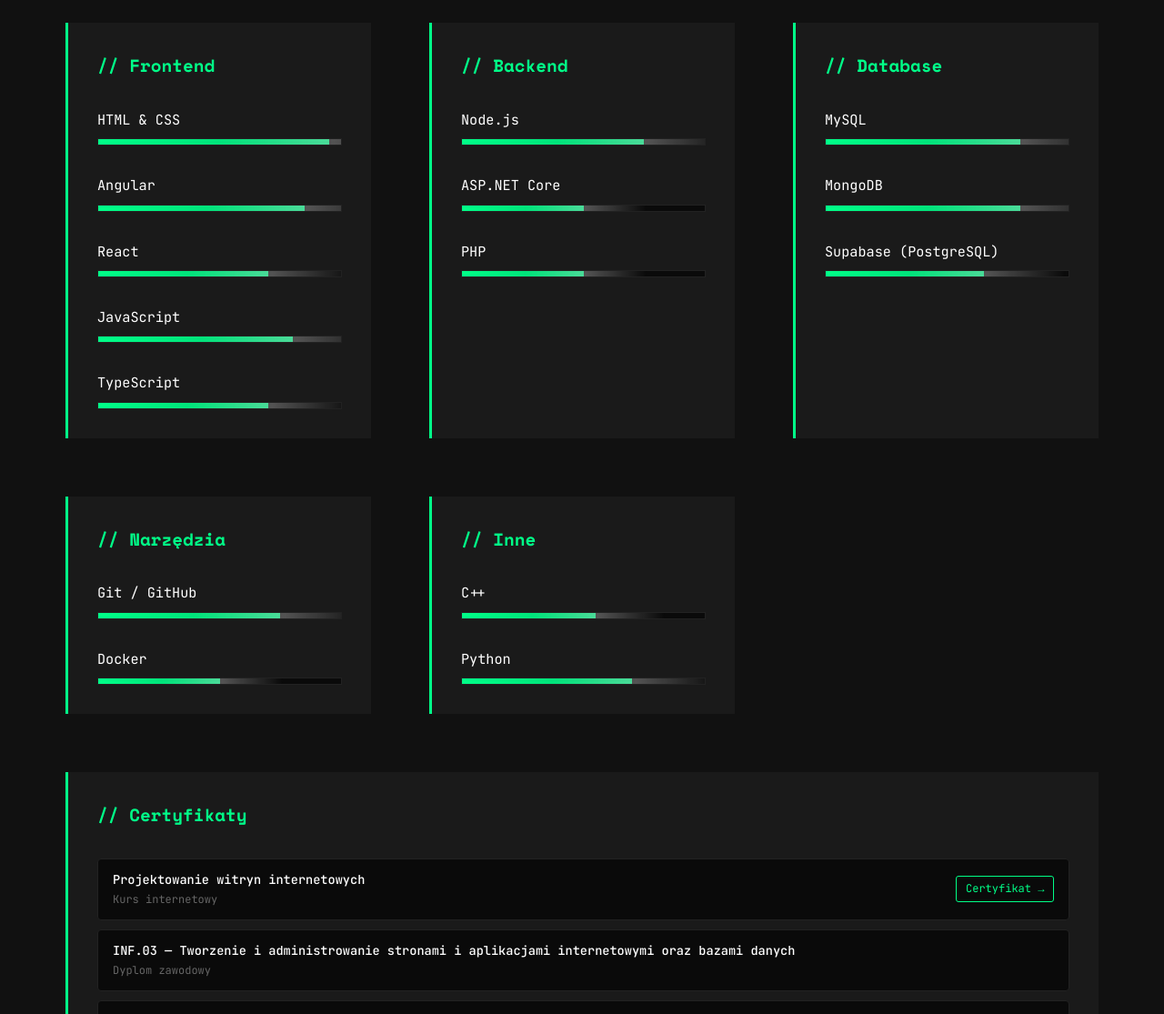
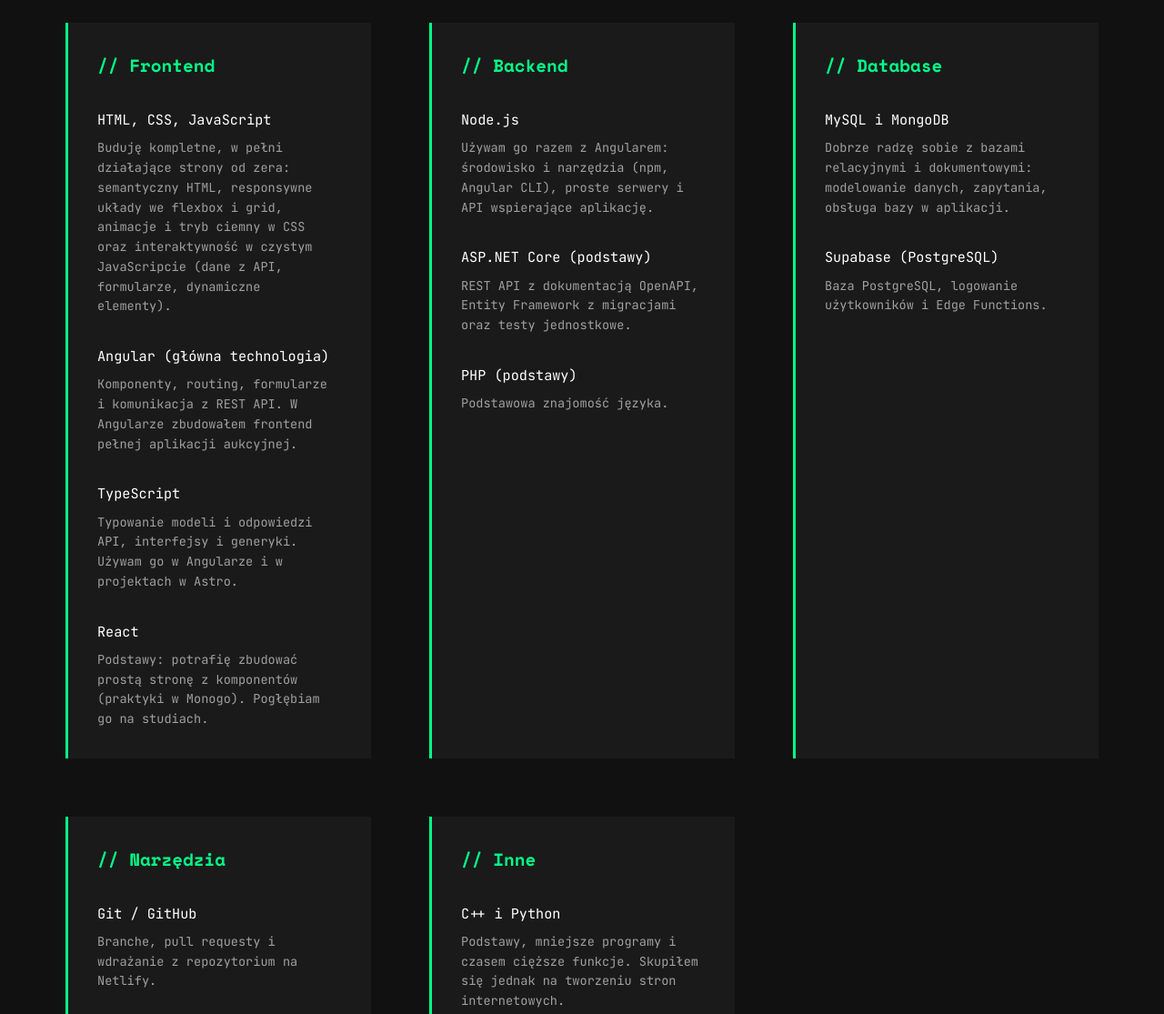
Before and after one commit to KacperRogos/Portfolio, a plain HTML site: page index.html in a window 1280 px wide. Shown: the part 4900-6015 px from the top of the page at 91% size. Drawn offline with nearby package versions, Linux system fonts and the light colour scheme.

Commit message:
new stach tech

```diff
--- a/index.html
+++ b/index.html
@@ -21,7 +21,7 @@
                 <li><a href="#projects" class="nav-link">projekty</a></li>
                 <li><a href="#skills" class="nav-link">stack</a></li>
                 <li><a href="#contact" class="nav-link">kontakt</a></li>
-                <li><a href="assets/Kacper_Rogos_CV.pdf" class="nav-link" target="_blank" rel="noopener">cv</a></li>
+                <li><a href="KacperRogos.pdf" class="nav-link" target="_blank" rel="noopener">cv</a></li>
             </ul>
             <button class="theme-toggle" id="themeToggle" aria-label="Toggle theme">
                 <span class="theme-icon">◐</span>
@@ -53,7 +53,7 @@
                 <div class="hero-cta">
                     <a href="#projects" class="btn btn-primary">Zobacz_projekty</a>
                     <a href="#contact" class="btn btn-secondary">Kontakt</a>
-                    <a href="assets/Kacper_Rogos_CV.pdf" class="btn btn-secondary" target="_blank" rel="noopener">Pobierz_CV</a>
+                    <a href="KacperRogos.pdf" class="btn btn-secondary" target="_blank" rel="noopener">Pobierz_CV</a>
                 </div>
 
             </div>
@@ -327,35 +327,21 @@
                 <div class="skills-category">
                     <h3 class="category-title">// Frontend</h3>
                     <div class="skills-list">
-                        <div class="skill-item skill-advanced">
-                            <span class="skill-name">HTML & CSS</span>
-                            <div class="skill-bar">
-                                <div class="skill-progress" style="--progress: 95%"></div>
-                            </div>
+                        <div class="skill-item">
+                            <span class="skill-name">HTML, CSS, JavaScript</span>
+                            <p class="skill-desc">Buduję kompletne, w pełni działające strony od zera: semantyczny HTML, responsywne układy we flexbox i grid, animacje i tryb ciemny w CSS oraz interaktywność w czystym JavaScripcie (dane z API, formularze, dynamiczne elementy).</p>
                         </div>
-                        <div class="skill-item skill-advanced">
-                            <span class="skill-name">Angular</span>
-                            <div class="skill-bar">
-                                <div class="skill-progress" style="--progress: 85%"></div>
-                            </div>
+                        <div class="skill-item">
+                            <span class="skill-name">Angular (główna technologia)</span>
+                            <p class="skill-desc">Komponenty, routing, formularze i komunikacja z REST API. W Angularze zbudowałem frontend pełnej aplikacji aukcyjnej.</p>
                         </div>
-                        <div class="skill-item skill-intermediate">
+                        <div class="skill-item">
+                            <span class="skill-name">TypeScript</span>
+                            <p class="skill-desc">Typowanie modeli i odpowiedzi API, interfejsy i generyki. Używam go w Angularze i w projektach w Astro.</p>
+                        </div>
+                        <div class="skill-item">
                             <span class="skill-name">React</span>
-                            <div class="skill-bar">
-                                <div class="skill-progress" style="--progress: 70%"></div>
-                            </div>
-                        </div>
-                        <div class="skill-item skill-advanced">
-                            <span class="skill-name">JavaScript</span>
-                            <div class="skill-bar">
-                                <div class="skill-progress" style="--progress: 80%"></div>
-                            </div>
-                        </div>
-                        <div class="skill-item skill-intermediate">
-                            <span class="skill-name">TypeScript</span>
-                            <div class="skill-bar">
-                                <div class="skill-progress" style="--progress: 70%"></div>
-                            </div>
+                            <p class="skill-desc">Podstawy: potrafię zbudować prostą stronę z komponentów (praktyki w Monogo). Pogłębiam go na studiach.</p>
                         </div>
                     </div>
                 </div>
@@ -363,23 +349,17 @@
                 <div class="skills-category">
                     <h3 class="category-title">// Backend</h3>
                     <div class="skills-list">
-                        <div class="skill-item skill-intermediate">
+                        <div class="skill-item">
                             <span class="skill-name">Node.js</span>
-                            <div class="skill-bar">
-                                <div class="skill-progress" style="--progress: 75%"></div>
-                            </div>
+                            <p class="skill-desc">Używam go razem z Angularem: środowisko i narzędzia (npm, Angular CLI), proste serwery i API wspierające aplikację.</p>
                         </div>
-                        <div class="skill-item skill-basic">
-                            <span class="skill-name">ASP.NET Core</span>
-                            <div class="skill-bar">
-                                <div class="skill-progress" style="--progress: 50%"></div>
-                            </div>
+                        <div class="skill-item">
+                            <span class="skill-name">ASP.NET Core (podstawy)</span>
+                            <p class="skill-desc">REST API z dokumentacją OpenAPI, Entity Framework z migracjami oraz testy jednostkowe.</p>
                         </div>
-                        <div class="skill-item skill-basic">
-                            <span class="skill-name">PHP</span>
-                            <div class="skill-bar">
-                                <div class="skill-progress" style="--progress: 50%"></div>
-                            </div>
+                        <div class="skill-item">
+                            <span class="skill-name">PHP (podstawy)</span>
+                            <p class="skill-desc">Podstawowa znajomość języka.</p>
                         </div>
                     </div>
                 </div>
@@ -387,23 +367,13 @@
                 <div class="skills-category">
                     <h3 class="category-title">// Database</h3>
                     <div class="skills-list">
-                        <div class="skill-item skill-advanced">
-                            <span class="skill-name">MySQL</span>
-                            <div class="skill-bar">
-                                <div class="skill-progress" style="--progress: 80%"></div>
-                            </div>
+                        <div class="skill-item">
+                            <span class="skill-name">MySQL i MongoDB</span>
+                            <p class="skill-desc">Dobrze radzę sobie z bazami relacyjnymi i dokumentowymi: modelowanie danych, zapytania, obsługa bazy w aplikacji.</p>
                         </div>
-                        <div class="skill-item skill-advanced">
-                            <span class="skill-name">MongoDB</span>
-                            <div class="skill-bar">
-                                <div class="skill-progress" style="--progress: 80%"></div>
-                            </div>
-                        </div>
-                        <div class="skill-item skill-intermediate">
+                        <div class="skill-item">
                             <span class="skill-name">Supabase (PostgreSQL)</span>
-                            <div class="skill-bar">
-                                <div class="skill-progress" style="--progress: 65%"></div>
-                            </div>
+                            <p class="skill-desc">Baza PostgreSQL, logowanie użytkowników i Edge Functions.</p>
                         </div>
                     </div>
                 </div>
@@ -411,17 +381,13 @@
                 <div class="skills-category">
                     <h3 class="category-title">// Narzędzia</h3>
                     <div class="skills-list">
-                        <div class="skill-item skill-intermediate">
+                        <div class="skill-item">
                             <span class="skill-name">Git / GitHub</span>
-                            <div class="skill-bar">
-                                <div class="skill-progress" style="--progress: 75%"></div>
-                            </div>
+                            <p class="skill-desc">Branche, pull requesty i wdrażanie z repozytorium na Netlify.</p>
                         </div>
-                        <div class="skill-item skill-basic">
+                        <div class="skill-item">
                             <span class="skill-name">Docker</span>
-                            <div class="skill-bar">
-                                <div class="skill-progress" style="--progress: 50%"></div>
-                            </div>
+                            <p class="skill-desc">Uruchomienie całego stacku aplikacji w kontenerach.</p>
                         </div>
                     </div>
                 </div>
@@ -429,17 +395,9 @@
                 <div class="skills-category">
                     <h3 class="category-title">// Inne</h3>
                     <div class="skills-list">
-                        <div class="skill-item skill-basic">
-                            <span class="skill-name">C++</span>
-                            <div class="skill-bar">
-                                <div class="skill-progress" style="--progress: 55%"></div>
-                            </div>
-                        </div>
-                        <div class="skill-item skill-intermediate">
-                            <span class="skill-name">Python</span>
-                            <div class="skill-bar">
-                                <div class="skill-progress" style="--progress: 70%"></div>
-                            </div>
+                        <div class="skill-item">
+                            <span class="skill-name">C++ i Python</span>
+                            <p class="skill-desc">Podstawy, mniejsze programy i czasem cięższe funkcje. Skupiłem się jednak na tworzeniu stron internetowych.</p>
                         </div>
                     </div>
                 </div>
@@ -520,7 +478,7 @@
                             </svg>
                             <span>GitHub</span>
                         </a>
-                        <a href="assets/Kacper_Rogos_CV.pdf" class="social-link social-link--labeled" aria-label="Pobierz CV" target="_blank" rel="noopener">
+                        <a href="KacperRogos.pdf" class="social-link social-link--labeled" aria-label="Pobierz CV" target="_blank" rel="noopener">
                             <svg width="20" height="20" viewBox="0 0 24 24" fill="none" stroke="currentColor" stroke-width="2">
                                 <path d="M21 15v4a2 2 0 0 1-2 2H5a2 2 0 0 1-2-2v-4"></path>
                                 <polyline points="7 10 12 15 17 10"></polyline>
--- a/styles.css
+++ b/styles.css
@@ -662,6 +662,13 @@
     color: var(--text-primary);
 }
 
+.skill-desc {
+    font-size: 0.85rem;
+    line-height: 1.6;
+    color: var(--text-secondary);
+    margin: 0;
+}
+
 .skill-bar {
     height: 8px;
     background-color: var(--bg-primary);
```
Also changed, not shown: 1 other file.
